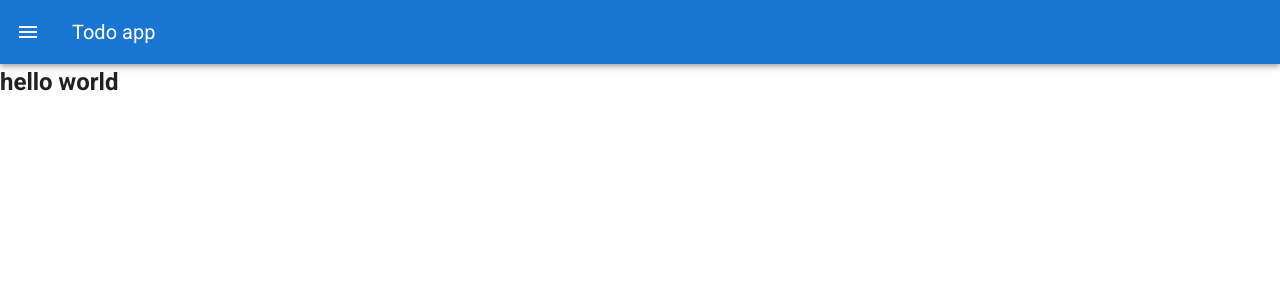
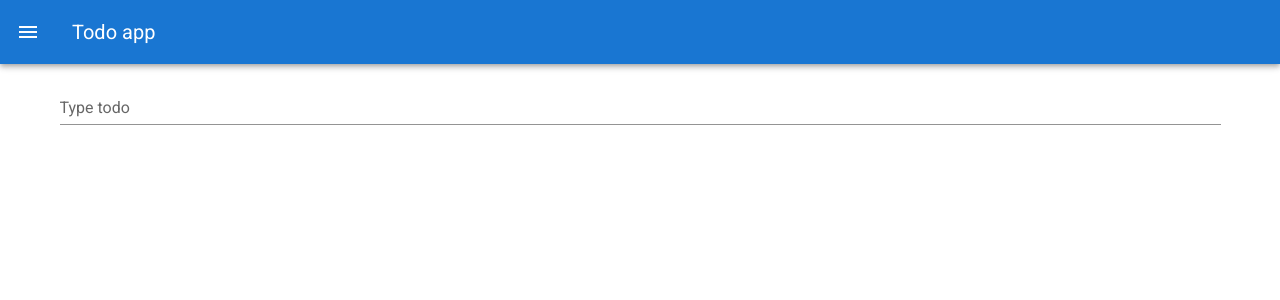
Before and after one commit to Andromeda-Learning/todo-app, a Nuxt app: page / in a window 1280 px wide. Shown: the top 300 px of the page. Built offline with nearby package versions, Linux system fonts and the light colour scheme.

Commit message:
Todo functionality integration (#3)
* Init UI

* Integrate todo functionality with UI

* fix vue props

* export TodoList type

```diff
--- /dev/null
+++ b/components/TodoAdd.vue
@@ -0,0 +1,38 @@
+<template>
+  <v-form @submit.prevent="handleSubmit">
+    <v-text-field
+      v-model="todo"
+      label="Type todo"
+      hide-details="auto"
+    />
+  </v-form>
+</template>
+
+<script lang="ts">
+import Vue from 'vue'
+export default Vue.extend({
+  props: {
+    triggerCreate: {
+      type: Function,
+      required: true
+    },
+    handleCreated: {
+      type: Function,
+      required: true
+    }
+  },
+  data: () => ({
+    todo: ''
+  }),
+  methods: {
+    handleSubmit () {
+      const response = this.triggerCreate(this.todo)
+      if (!response.success) {
+        return
+      }
+      this.todo = ''
+      this.handleCreated()
+    }
+  }
+})
+</script>
--- /dev/null
+++ b/components/TodoList.vue
@@ -0,0 +1,46 @@
+<template>
+  <div>
+    <todo-list-item
+      v-for="(todo, k) in data"
+      :key="k"
+      :todo="todo"
+      :trigger-update="triggerUpdate"
+      :trigger-delete="triggerDelete"
+      :handle-deleted="handleDeleted"
+      :handle-edited="handleEdited"
+    />
+  </div>
+</template>
+
+<script lang="ts">
+import Vue from 'vue'
+import TodoListItem from '~/components/TodoListItem.vue'
+
+export default Vue.extend({
+  components: {
+    TodoListItem
+  },
+  props: {
+    data: {
+      type: Array,
+      required: true
+    },
+    triggerUpdate: {
+      type: Function,
+      required: true
+    },
+    triggerDelete: {
+      type: Function,
+      required: true
+    },
+    handleDeleted: {
+      type: Function,
+      required: true
+    },
+    handleEdited: {
+      type: Function,
+      required: true
+    }
+  }
+})
+</script>
--- /dev/null
+++ b/components/TodoListItem.vue
@@ -0,0 +1,80 @@
+<template>
+  <v-card
+    elevation="2"
+    :class="[
+      'mt-4',
+      'd-flex',
+      'align-items-center',
+      'align-center',
+      'justify-space-between',
+    ]"
+  >
+    <v-card-title
+      ref="todoName"
+      contenteditable
+      @blur="handleBlur(todo.id)"
+      @keypress.enter="handleEnter"
+      v-text="todo.name"
+    />
+    <v-btn
+      elevation="2"
+      color="error"
+      class="mr-4"
+      @click="handleDelete(todo.id)"
+    >
+      Delete
+    </v-btn>
+  </v-card>
+</template>
+
+<script lang="ts">
+import Vue from 'vue'
+
+export default Vue.extend({
+  props: {
+    todo: {
+      type: Object,
+      required: true
+    },
+    triggerUpdate: {
+      type: Function,
+      required: true
+    },
+    triggerDelete: {
+      type: Function,
+      required: true
+    },
+    handleDeleted: {
+      type: Function,
+      required: true
+    },
+    handleEdited: {
+      type: Function,
+      required: true
+    }
+  },
+  methods: {
+    handleDelete (id: string) {
+      const response = this.triggerDelete(id)
+      if (!response.success) {
+        return
+      }
+      this.handleDeleted()
+    },
+    handleBlur (id: string) {
+      if (!this.$refs.todoName) {
+        throw new Error('todoName should not be defined')
+      }
+      const newVal: string = (this.$refs.todoName as HTMLInputElement).innerText
+      const response = this.triggerUpdate(id, newVal)
+      if (!response.success) {
+        return
+      }
+      this.handleEdited()
+    },
+    handleEnter () {
+      (this.$refs.todoName as HTMLInputElement).blur()
+    }
+  }
+})
+</script>
--- /dev/null
+++ b/components/TodoNotification.vue
@@ -0,0 +1,48 @@
+<template>
+  <v-snackbar
+    v-model="snackbar"
+    :multi-line="false"
+  >
+    {{ text }}
+
+    <template #action="{ attrs }">
+      <v-btn
+        color="red"
+        text
+        v-bind="attrs"
+        @click="snackbar = false"
+      >
+        Close
+      </v-btn>
+    </template>
+  </v-snackbar>
+</template>
+
+<script lang="ts">
+import Vue from 'vue'
+export default Vue.extend({
+  props: {
+    text: {
+      type: String,
+      required: true
+    },
+    isVisible: {
+      type: Boolean,
+      required: true
+    }
+  },
+  data () {
+    return {
+      snackbar: this.isVisible
+    }
+  },
+  watch: {
+    isVisible (newValue) {
+      this.snackbar = newValue
+    },
+    snackbar (newValue) {
+      this.$emit('update:isVisible', newValue)
+    }
+  }
+})
+</script>
--- a/features/Todo/index.ts
+++ b/features/Todo/index.ts
@@ -1,8 +1,9 @@
-type TodoItem = {
+export type TodoItem = {
   id: string,
   name: string,
 }
 
+export type TodoList = Array<TodoItem>
 interface ITodoResponse<T> {
   success: boolean,
   data: T,
@@ -10,7 +11,7 @@ interface ITodoResponse<T> {
 
 interface ITodoClient {
   create (name: TodoItem['name']): ITodoResponse<TodoItem>,
-  read: () => ITodoResponse<Array<TodoItem>>,
+  read: () => ITodoResponse<TodoList>,
   readById: (id: TodoItem['id']) => ITodoResponse<TodoItem>,
   update: (id: TodoItem['id'], name: TodoItem['name']) => ITodoResponse<TodoItem>,
   delete: (id: TodoItem['id']) => ITodoResponse<TodoItem>,
@@ -28,7 +29,7 @@ function todoResponse<T> (success: boolean, data: ITodoResponse<T>['data']) {
 }
 
 class TodoClient implements ITodoClient {
-  private list: Array<TodoItem> = []
+  private list: TodoList = []
   emptyTodoItem: TodoItem = { id: '', name: '' }
 
   create (name: TodoItem['name']) {
--- a/pages/index.vue
+++ b/pages/index.vue
@@ -1,3 +1,84 @@
 <template>
-  <h2>hello world</h2>
+  <v-container>
+    <todo-add
+      :trigger-create="addTodo"
+      :handle-created="handleCreated"
+    />
+    <todo-list
+      :data="todoList"
+      :trigger-update="editTodo"
+      :trigger-delete="deleteTodo"
+      :handle-deleted="handleDeleted"
+      :handle-edited="handleEdited"
+    />
+    <todo-notification
+      :text="snackbar.text"
+      :is-visible.sync="snackbar.isVisible"
+    />
+  </v-container>
 </template>
+
+<script lang="ts">
+import Vue from 'vue'
+import Todo, { TodoList as TodoListType } from '~/features/Todo'
+import TodoAdd from '~/components/TodoAdd.vue'
+import TodoList from '~/components/TodoList.vue'
+import TodoNotification from '~/components/TodoNotification.vue'
+
+const todo = new Todo()
+// window.todo = todo
+
+export default Vue.extend({
+  components: {
+    TodoAdd,
+    TodoList,
+    TodoNotification
+  },
+  data: () => ({
+    todoList: [] as TodoListType,
+    snackbar: {
+      text: '',
+      isVisible: false
+    }
+  }),
+  created () {
+    const response = todo.read()
+    if (!response.success) {
+      return
+    }
+    this.todoList = response.data
+  },
+  methods: {
+    addTodo: todo.create.bind(todo),
+    editTodo: todo.update.bind(todo),
+    deleteTodo: todo.delete.bind(todo),
+    handleCreated () {
+      this.snackbar.isVisible = false
+      setTimeout(() => {
+        this.snackbar = {
+          text: 'Todo has been created',
+          isVisible: true
+        }
+      }, 300)
+    },
+    handleEdited () {
+      this.snackbar.isVisible = false
+      setTimeout(() => {
+        this.snackbar = {
+          text: 'Todo has been edited',
+          isVisible: true
+        }
+      }, 300)
+    },
+    handleDeleted () {
+      this.snackbar.isVisible = false
+      setTimeout(() => {
+        this.snackbar = {
+          text: 'Todo has been deleted',
+          isVisible: true
+        }
+      }, 300)
+    }
+  }
+})
+</script>
```
